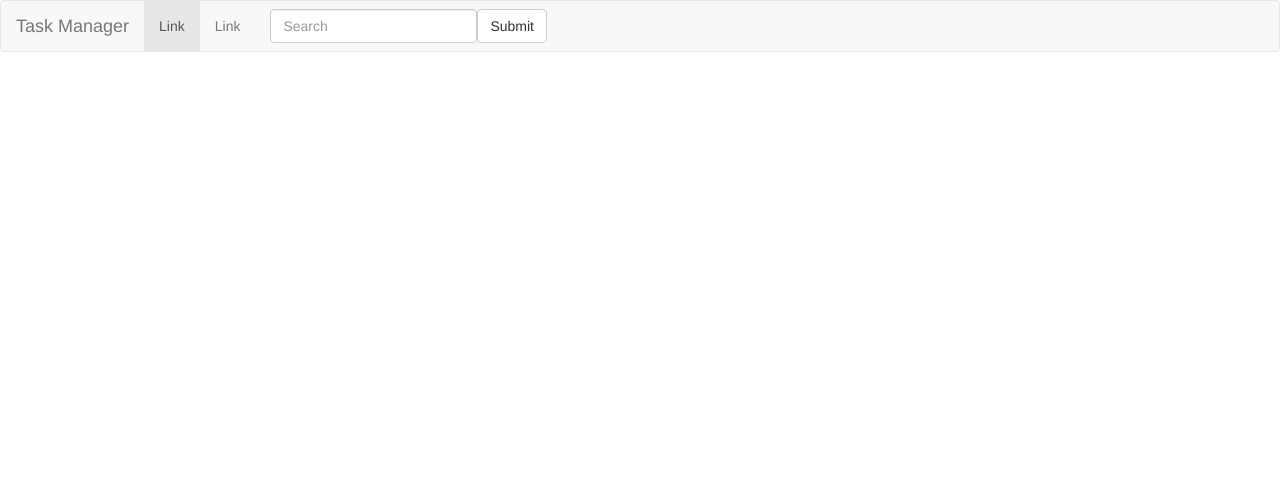
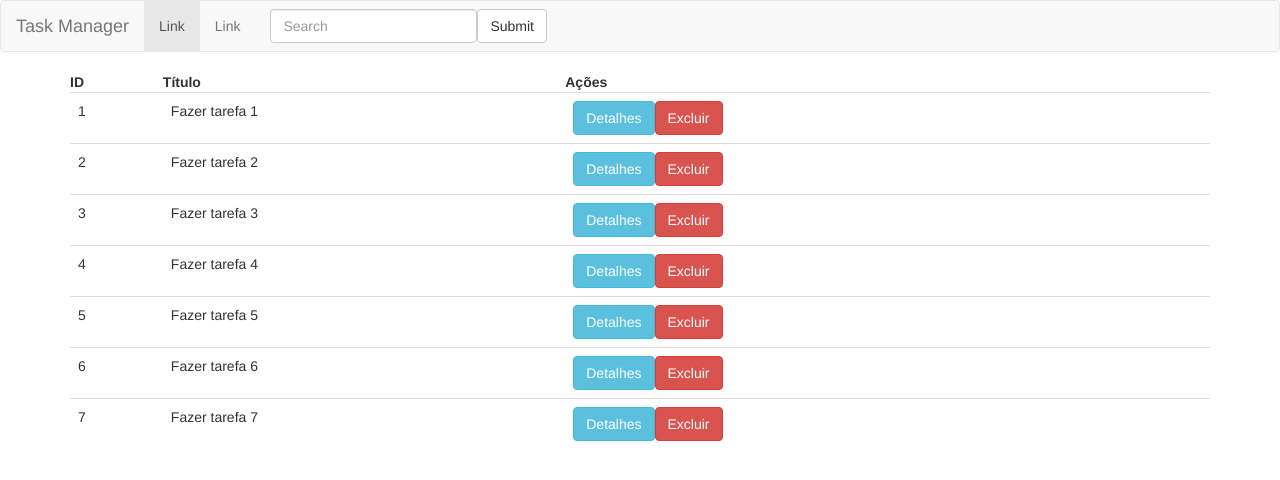
Before and after one commit to adrianorosaferreira/udemy-task-manager-angular, an Angular app: page /tasks in a window 1280 px wide. Shown: the top 480 px of the page. Built offline with nearby package versions, Linux system fonts and the light colour scheme.

Commit message:
Adding task component

```diff
--- a/src/app/app.component.html
+++ b/src/app/app.component.html
@@ -1 +1,4 @@
 <navbar></navbar>
+<div class="container">
+    <tasks></tasks>
+</div>
--- a/src/app/app.module.ts
+++ b/src/app/app.module.ts
@@ -5,11 +5,13 @@ import { HttpModule } from '@angular/http';
 
 import { AppComponent } from './app.component';
 import { NavbarComponent } from './navbar/navbar.component';
+import { TasksComponent } from './tasks/tasks.component';
 
 @NgModule({
   declarations: [
     AppComponent,
-    NavbarComponent
+    NavbarComponent,
+    TasksComponent
   ],
   imports: [
     BrowserModule,
--- /dev/null
+++ b/src/app/tasks/tasks.component.html
@@ -0,0 +1,17 @@
+<table class="table">
+    <thead>
+        <th>ID</th>
+        <th>Título</th>
+        <th>Ações</th>
+    </thead>
+    <tbody>
+        <tr *ngFor="let task of tasks">
+            <td>{{ task.id }}</td>
+            <td>{{ task.title }}</td>
+            <td>
+                <button class="btn btn-info">Detalhes</button>
+                <button class="btn btn-danger">Excluir</button>
+            </td>
+        </tr>
+    </tbody>
+</table>
--- /dev/null
+++ b/src/app/tasks/tasks.component.ts
@@ -0,0 +1,26 @@
+import { Component, OnInit } from '@angular/core';
+
+const TASKS: Array<any> = [
+    { id: 1, title: 'Fazer tarefa 1' },
+    { id: 2, title: 'Fazer tarefa 2' },
+    { id: 3, title: 'Fazer tarefa 3' },
+    { id: 4, title: 'Fazer tarefa 4' },
+    { id: 5, title: 'Fazer tarefa 5' },
+    { id: 6, title: 'Fazer tarefa 6' },
+    { id: 7, title: 'Fazer tarefa 7' }
+];
+
+@Component({
+    selector: 'tasks',
+    templateUrl: './tasks.component.html'
+})
+export class TasksComponent implements OnInit {
+    public tasks;
+
+    public constructor() {
+    }
+
+    public ngOnInit() {
+        this.tasks = TASKS;
+    }
+}
```
